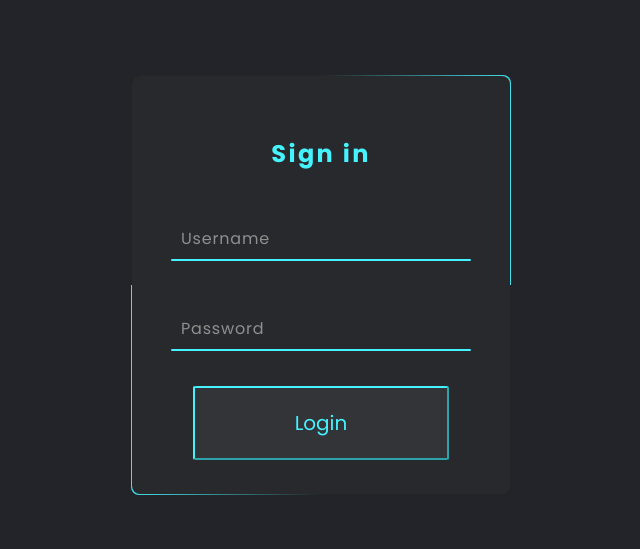
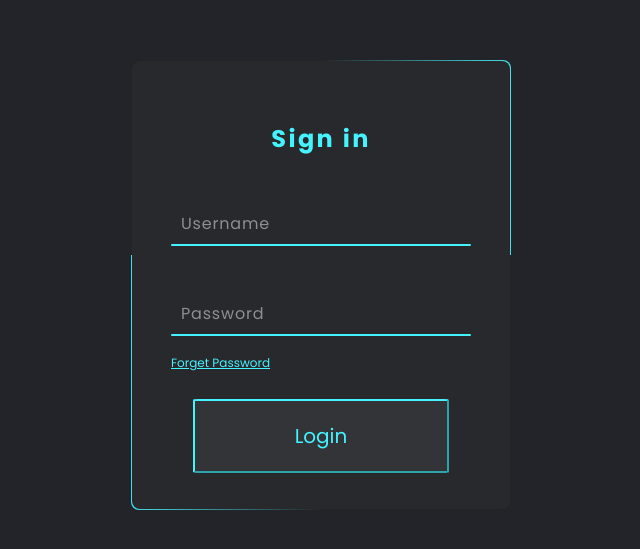
Before and after one commit to IzE-PewPewPew/Inventory-HTML, a plain HTML site: page index.html in a window 1280 px wide. Shown: the part 115-664 px from the top of the page, without its empty margins (319-959 px from the left). Drawn offline with Linux system fonts and the light colour scheme.

Commit message:
config forget password

```diff
--- a/index.html
+++ b/index.html
@@ -19,6 +19,9 @@
                     <span>Password</span>
                     <i></i>
                 </div>
+                <div class="linkref">
+                    <a href="https://kize-dev.xyz">Forget Password</a>
+                </div>
                 <div class="ButtonLogin">
                     <input type="submit" value="Login">
                 </div>
--- a/style.css
+++ b/style.css
@@ -19,7 +19,7 @@ body
 {
     position: relative;
     width: 380px;
-    height: 420px;
+    height: 450px;
     background: #232423;
     border-radius: 8px;
     overflow: hidden;
@@ -131,7 +131,7 @@ body
 }
 
 div.ButtonLogin{
-    margin-top: 35px;
+    margin-top: 25px;
     text-align: center;
 }
 
@@ -143,3 +143,12 @@ div.ButtonLogin input{
     border-color:#45f3ff;
     border-radius: 2%;
 }
+
+div.linkref{
+    margin-top:13px;
+}
+
+div.linkref a{
+    color: #45f3ff;
+    font-size:12px;
+}
```
Also changed, not shown: css1.css (added), test.html (added).
